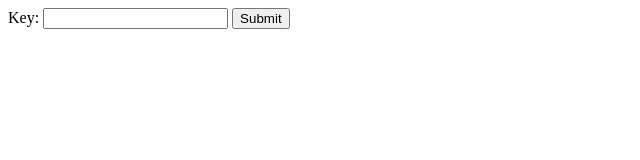
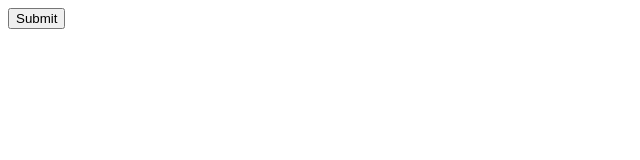
Before and after one commit to werlen-nevio/KeyValidator, a plain HTML site: page index.html in a window 1280 px wide. Shown: the whole page, without its empty margins (0-640 px from the left). Drawn offline with nearby package versions, Linux system fonts and the light colour scheme.

Commit message:
remove useless inputs for the moment

```diff
--- a/index.html
+++ b/index.html
@@ -2,8 +2,6 @@
 <html>
     <body>
         <form action="submitt" class="keyValidator">
-            <label for="key">Key:</label>
-            <input type="text" id="key" name="key">
             <button type="submit">Submit</button>
         </form>
         <script src="https://code.jquery.com/jquery-3.7.1.min.js" integrity="sha256-/JqT3SQfawRcv/BIHPThkBvs0OEvtFFmqPF/lYI/Cxo=" crossorigin="anonymous"></script>
```
